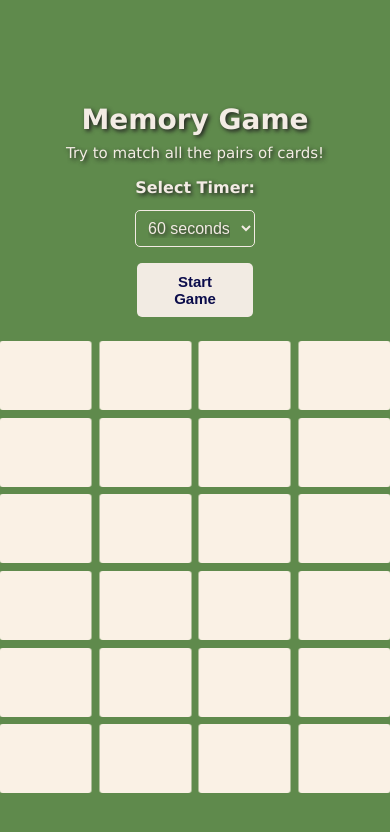
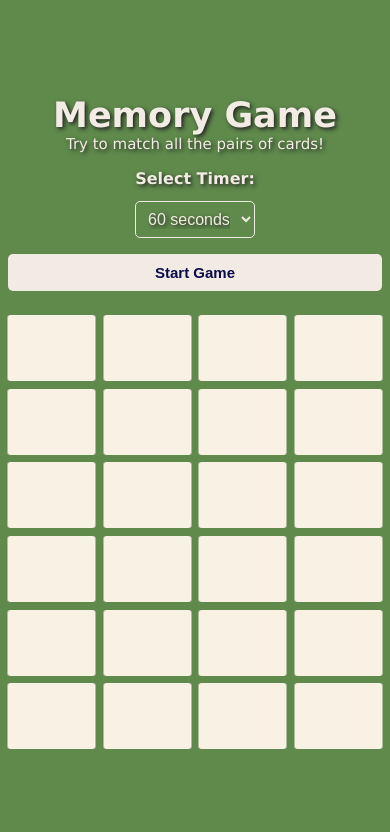
Before and after one commit to jorge-santoss/MemoryCard, a React (Vite) app: page / in a window 390 px wide. Shown: the top 832 px of the page. Built offline with nearby package versions, Linux system fonts and the light colour scheme.

Commit message:
Responsive Game Design

```diff
--- a/src/App.css
+++ b/src/App.css
@@ -1,8 +1,8 @@
 * {
   margin: 0;
   padding: 0;
-  box-sizing: border-box;
 }
+
 
 html,
 body {
@@ -21,28 +21,17 @@ h1 {
   color: #f3ece4;
   font-size: 35px;
   text-align: center;
+  /* margin-bottom: 1rem; */
   text-shadow: 2px 2px 4px #222121;
-  margin-bottom: 0.5rem;
 }
 
-h3 {
+h3{
   color: #f3ece4;
   font-size: 15px;
   text-align: center;
-  /* margin-bottom: 1rem; */
+  margin-bottom: 1rem;
   font-weight: normal;
   text-shadow: 2px 2px 4px #222121;
-}
-
-/* Game wrapper to stabilize layout */
-.game-wrapper {
-  min-height: 500px;
-  display: flex;
-  flex-direction: column;
-  align-items: center;
-  justify-content: center;
-  width: 100%;
-  /* padding: 1rem; */
 }
 
 .container {
@@ -51,67 +40,59 @@ h3 {
   display: grid;
   grid-template-columns: repeat(6, 1fr);
   grid-template-rows: repeat(4, 1fr);
-  gap: 0.5em;
-  margin: 0 auto;
-  transition: all 0.3s ease;
+  gap: .5em;
 }
 
-.card {
+.card{
   background-color: hsl(33, 67%, 94%);
   display: flex;
   justify-content: center;
   align-items: center;
-  border-radius: 3px;
+  border-radius:3px ;
   transform: rotateY(180deg);
-  animation: 2s hideCard linear;
-  transition: transform 0.5s;
+  animation:2s hideCard linear;
+  transition:transform 0.5s;
 }
-
-@keyframes hideCard {
-  0%,
-  70% {
+@keyframes hideCard{
+  0%, 70%{
     transform: rotateY(0);
   }
-  100% {
+  100%{
     transform: rotateY(180deg);
   }
 }
 
-.card img {
+.card img{
   max-width: 75%;
   max-height: 75%;
   transform: scale(0);
-  animation: 2s hideImage linear;
-  transition: transform 0.5s;
+  animation:2s hideImage linear;
+   transition:transform 0.5s;
 }
-
-@keyframes hideImage {
-  0%,
-  70% {
+@keyframes hideImage{
+  0%, 70%{
     transform: scale(1);
   }
-  100% {
+  100%{
     transform: scale(0);
   }
 }
 
-.card.active {
+.card.active{
   transform: rotateY(0);
 }
 
-.card.correct {
+.card.correct{
   background-color: rgb(34, 230, 34);
 }
-
-.card.wrong {
+.card.wrong{
   background-color: rgb(230, 34, 34);
 }
-
-.card.active img {
+.card.active img{
   transform: scale(1);
 }
 
-.btn {
+.btn{
   background-color: hsl(32, 38%, 92%);
   color: hsl(239, 74%, 17%);
   font-weight: bolder;
@@ -121,14 +102,11 @@ h3 {
   cursor: pointer;
   font-size: 15px;
   margin-bottom: 1em;
-  transition: all 0.3s ease;
 }
-
 .btn:hover {
   background-color: hsl(42, 78%, 92%);
   box-shadow: 0 4px 6px rgba(0, 0, 0, 0.1);
 }
-
 .game-over-message {
   position: fixed;
   top: 50%;
@@ -142,7 +120,6 @@ h3 {
   color: hsl(32, 38%, 92%);
   width: 80%;
   max-width: 400px;
-  animation: fadeIn 0.5s ease-in;
 }
 
 .game-over-message h2 {
@@ -151,19 +128,24 @@ h3 {
   color: hsl(32, 38%, 92%);
 }
 
+
+
 .btn:disabled {
   background-color: #cccccc;
   cursor: not-allowed;
 }
 
+/* Add some animation for the win/lose messages */
 @keyframes fadeIn {
-  from {
-    opacity: 0;
-  }
-  to {
-    opacity: 1;
-  }
+  from { opacity: 0; }
+  to { opacity: 1; }
 }
+
+.game-over-message {
+  animation: fadeIn 0.5s ease-in;
+}
+
+/* Add these styles to your existing App.css */
 
 .button-group {
   display: flex;
@@ -173,45 +155,60 @@ h3 {
 }
 
 .btn-stop {
-  background-color: #e63946;
-  color: hsl(32, 38%, 92%);
+  background-color: #e63946; /* Red color for stop button */
+  color:hsl(32, 38%, 92%)
+
 }
 
 .btn-stop:hover {
-  background-color: #d62839;
+  background-color: #d62839; /* Darker red on hover */
 }
 
+
+/* Timer selector styles */
 .timer-selector {
   margin: 1rem 0;
   color: hsl(32, 38%, 92%);
+  /* background-color: hsl(182, 38%, 49%);  */
+  /* padding: .5rem; */
+  /* border-radius: 5px; */
+  /* width: 100%;
+  max-width: 250px; */
+  /* margin: 1rem auto; */
   display: flex;
   flex-direction: column;
+  /* justify-content: center; */
   align-items: center;
-  gap: 0.5rem;
+  gap: .5rem;
   font-size: 1rem;
   font-weight: bold;
   text-shadow: 2px 2px 4px #222121;
+
 }
 
+/* Timer label */
 .timer-selector label {
   color: #f3ece4;
   font-size: 1rem;
   margin-bottom: 0.3rem;
 }
 
+
+
 .timer-selector select {
   width: 120px;
-  padding: 0.5rem;
+  padding: .5rem;
   border-radius: 5px;
   background-color: hsl(102, 29%, 42%);
   color: hsl(32, 37%, 92%);
   font-size: 1rem;
   border: 1px solid hsl(32, 38%, 92%);
-  cursor: pointer;
-  text-shadow: 2px 2px 4px #222121;
+  /* background-color: hsl(182, 38%, 49%); */
+    cursor: pointer;
+    text-shadow: 2px 2px 4px #222121;
 }
 
-.time-left h3 {
+.time-left h3{
   color: hsl(349, 61%, 45%);
   font-size: 1.5rem;
   text-align: center;
@@ -222,15 +219,6 @@ h3 {
 
 /* Responsive tweaks */
 @media (max-width: 600px) {
-  .container {
-    height: 400px;
-    width: 100%;
-    max-width: 550px;
-    grid-template-columns: repeat(4, 1fr);
-    margin-left: 0.5em;
-    margin-right: 0.5em;
-  }
-
   .button-group {
     flex-direction: column;
     align-items: center;
@@ -241,7 +229,22 @@ h3 {
     width: 96%;
   }
 
-  h1 {
-    font-size: 28px;
-  }
+.container {
+  height: auto;
+  width: auto;
+  grid-template-columns: repeat(4, 1fr);
+  grid-template-rows: repeat(4, 1fr);
+   margin-left: 0.5em;
+  margin-right: 0.5em;
 }
+
+.card{
+  width: auto;
+  height: auto;
+}
+
+h1{
+  font-size: 35px;
+}
+
+}
--- a/src/App.jsx
+++ b/src/App.jsx
@@ -41,7 +41,11 @@ function App() {
     setCards(Math.random()); // Reshuffle cards
   };
 
-  // Restart game handler
+  // Restart game (for Win/Lose screens)
+  // const handleRestartGame = () => {
+  //   handleStartGame();
+  // };
+
   const handleRestartGame = () => {
   setGameStarted(false);       // Ensure game doesn't auto-start
   setGameOver(false);          // Hide "You Lose!" message
@@ -62,15 +66,15 @@ function App() {
   return (
     <div className="App">
       {/* Main game UI (hidden when game over) */}
-      {!gameOver ? (
-        <div className="game-wrapper">
+      {!gameOver && (
+        <>
           <h1>Memory Game</h1>
           <h3>Try to match all the pairs of cards!</h3>
 
           {/* Timer selection (only shown before game starts) */}
           {!gameStarted && (
             <div className="timer-selector">
-              <label>Select Timer: </label>
+              <label>Select Timer: </label> {/* Label now on its own line */}
               <select
                 value={selectedTime}
                 onChange={(e) => setSelectedTime(Number(e.target.value))}
@@ -85,11 +89,7 @@ function App() {
           )}
 
           {/* Active game info */}
-          {gameStarted && (
-            <div className='time-left'>
-              <h3>Time left: {timeLeft} seconds</h3>
-            </div>
-          )}
+          {gameStarted &&(<div className='time-left'> <h3>Time left: {timeLeft} seconds</h3></div>)}
 
           {/* Game controls */}
           <div className="button-group">
@@ -114,9 +114,11 @@ function App() {
             onGameStateChange={checkWinCondition}
             gameStarted={gameStarted}
           />
-        </div>
-      ) : (
-        /* Win/Lose screen (shown only when game ends naturally) */
+        </>
+      )}
+
+      {/* Win/Lose screen (shown only when game ends naturally) */}
+      {gameOver && (
         <div className="game-over-message">
           <h2>{gameWon ? 'Congratulations You Win!' : 'Game Over!'}</h2>
           <button className="btn" onClick={handleRestartGame}>
```
Lines whose indentation alone changed are shown as unchanged.
